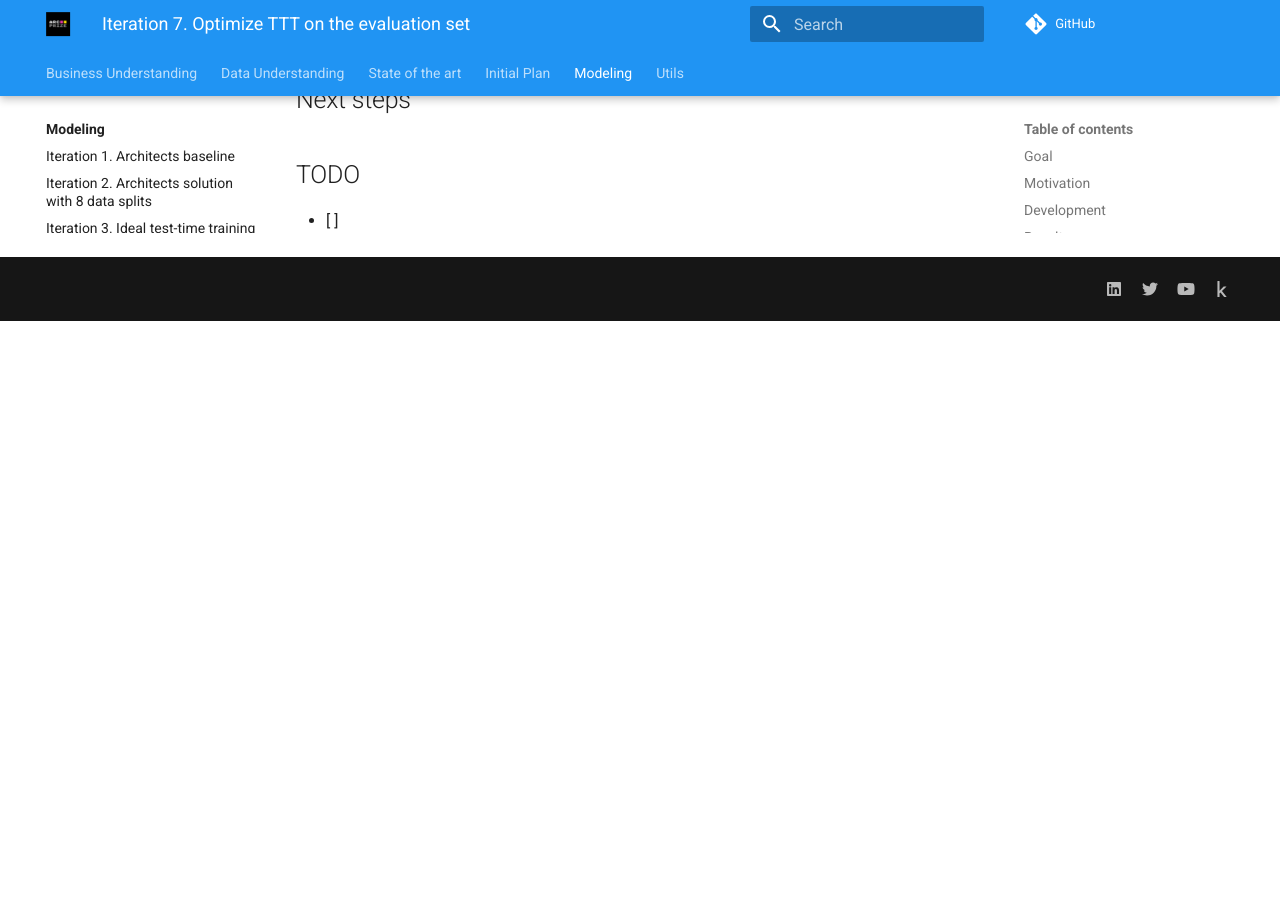
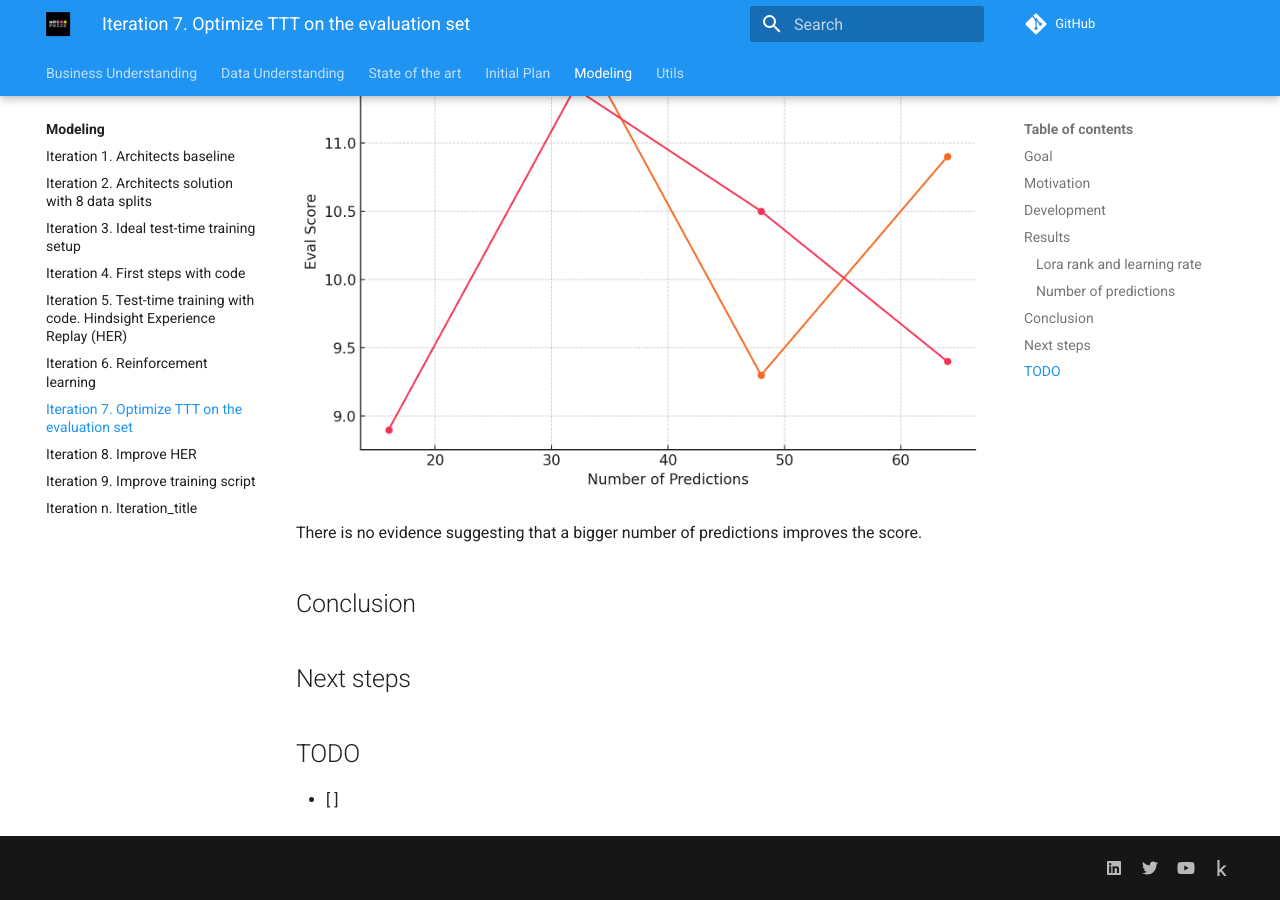
Before and after one commit to ironbar/arc25, an MkDocs documentation site: the page built from docs/modeling/Iteration_07_optimize_ttt_on_evaluation_set.md, in a window 1280 px wide and 900 px high, scrolled down 1650 px. Built offline with MkDocs 1.6.1 and Material for MkDocs 9.7.7, drawn with Linux system fonts in a browser that asks for light colours; comment, search, counter and statistics services are not loaded; before the commit the page ends 1971 px from its top, so only the background shows below that.

Commit message:
add analysis on the effect of prediction count on accuracy and include supporting image

```diff
--- a/docs/modeling/Iteration_07_optimize_ttt_on_evaluation_set.md
+++ b/docs/modeling/Iteration_07_optimize_ttt_on_evaluation_set.md
@@ -35,6 +35,10 @@ The best learning rate seems to be around 2e-4, there is no evidence that lora 3
 
 Let's study if increasing the number of predictions has a significative effect on the accuracy.
 
+![number of predictions](res/1747546354753_image.png)
+
+There is no evidence suggesting that a bigger number of predictions improves the score.
+
 ## Conclusion
 
 ## Next steps
```
Also changed, not shown: docs/modeling/res/1747546354753_image.png (added).
